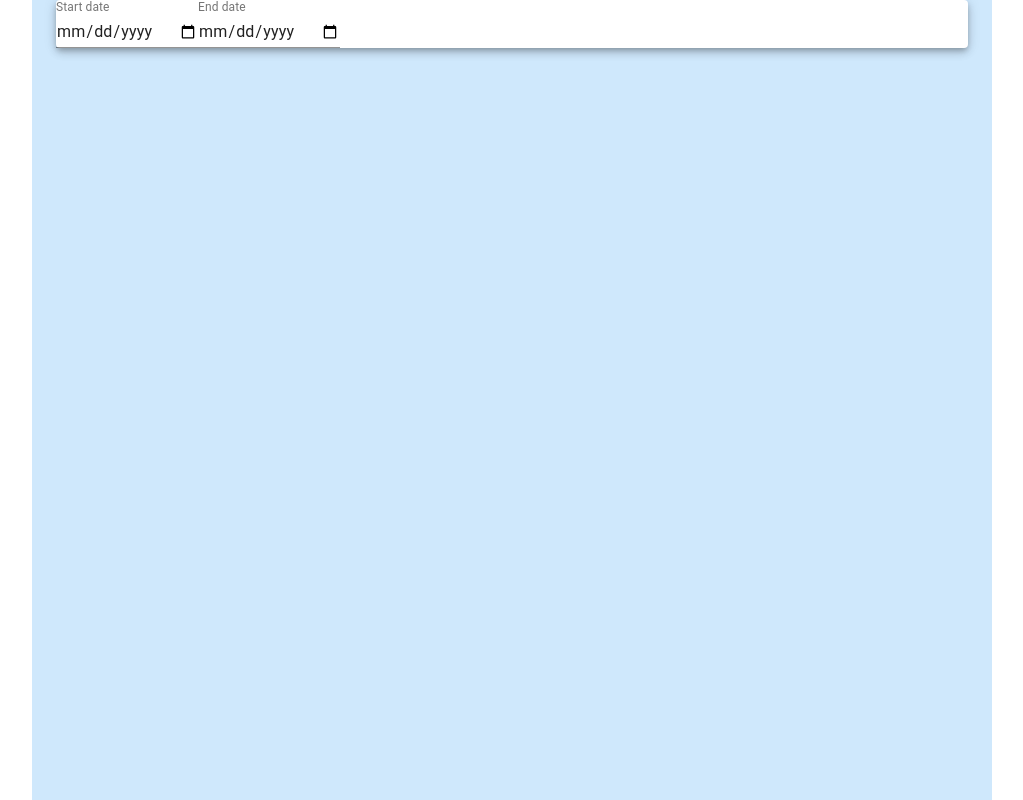
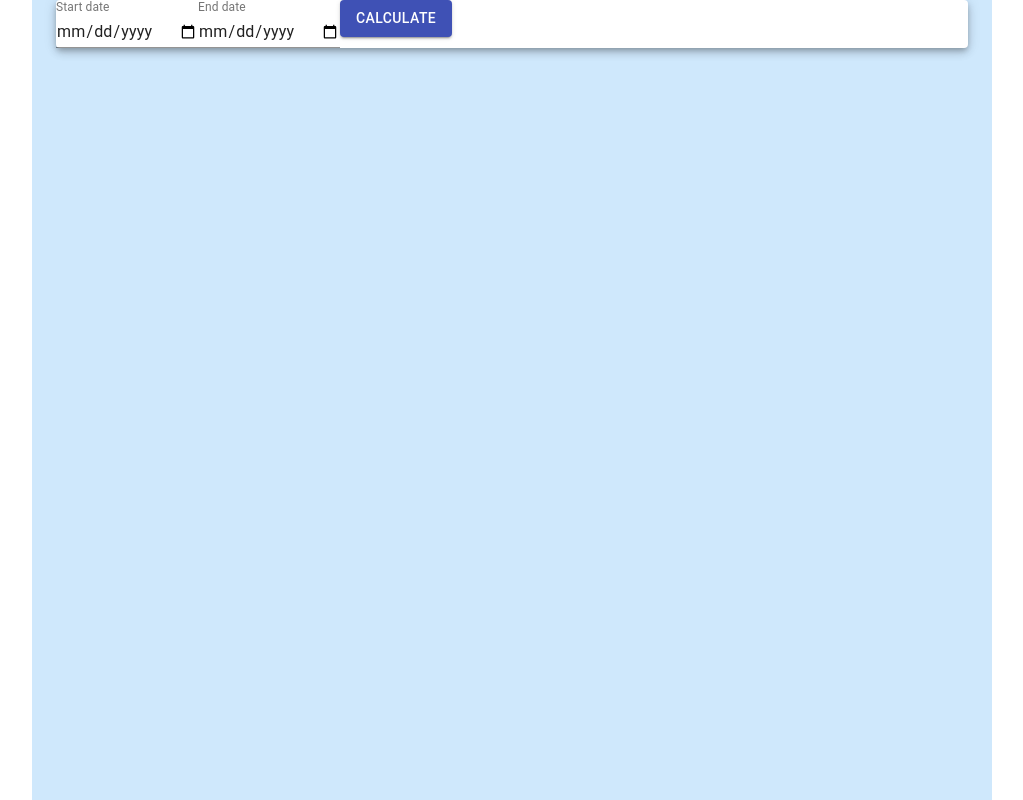
Before and after one commit to KaterinaLupacheva/worktime-logger, a React (Create React App) app: page / in a window 1280 px wide. Shown: the whole page, without its empty margins (128-1151 px from the left). Built offline with nearby package versions, Linux system fonts and the light colour scheme.

Commit message:
Submit button added

```diff
--- a/src/App.js
+++ b/src/App.js
@@ -1,14 +1,18 @@
 import "./App.css";
-import { Container, Paper, TextField } from "@material-ui/core";
+import { Container, Paper, TextField, Button } from "@material-ui/core";
 
 function App() {
+  const onSubmit = (e) => {
+    e.preventDefault();
+    console.log("CLICK");
+  };
   return (
     <Container
       maxWidth="md"
       style={{ backgroundColor: "#cfe8fc", height: "100vh" }}
     >
       <Paper elevation={5}>
-        <form noValidate>
+        <form noValidate onSubmit={onSubmit}>
           <TextField
             id="date"
             label="Start date"
@@ -25,6 +29,9 @@ function App() {
               shrink: true,
             }}
           />
+          <Button variant="contained" color="primary" type="submit">
+            Calculate
+          </Button>
         </form>
       </Paper>
     </Container>
```
